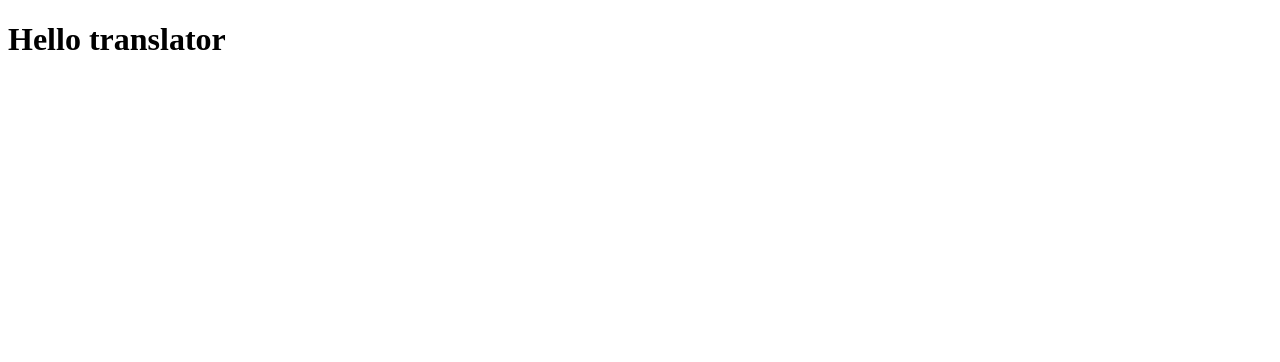
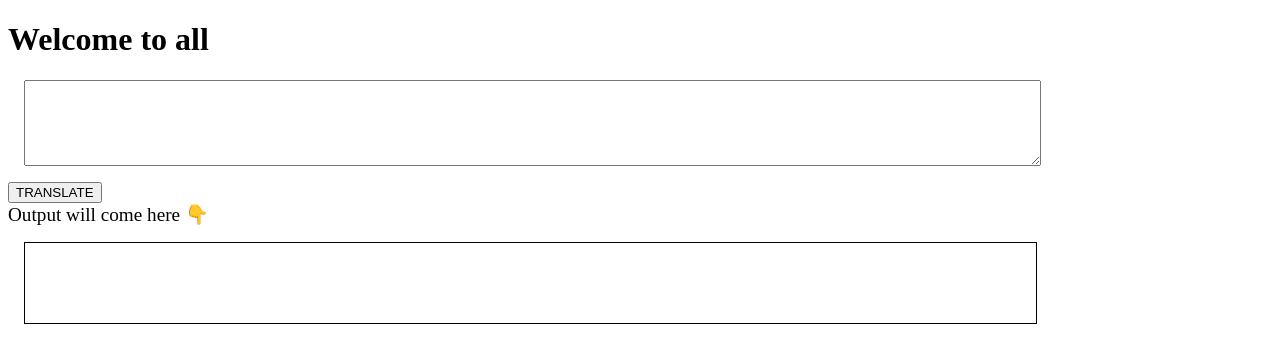
Before and after one commit to vinu-11/BANANA-SPEAK, a plain HTML site: page index.html in a window 1280 px wide. Drawn offline with Linux system fonts and the light colour scheme.

Commit message:
Added app.js file and created a textarea in the html page

```diff
--- /dev/null
+++ b/app.js
@@ -0,0 +1,8 @@
+var btnTranslate = document.querySelector("#btn-translate");
+var txtInput = document.querySelector("#txt-area");
+var outputDiv = document.querySelector("#output");
+
+function clickEventHandler(){
+    outputDiv.innerHTML = "jnjknjnxd" + txtInput.value;
+}
+btnTranslate.addEventListener("click", clickEventHandler);
--- a/index.html
+++ b/index.html
@@ -5,8 +5,33 @@
     <meta http-equiv="X-UA-Compatible" content="IE=edge">
     <meta name="viewport" content="width=device-width, initial-scale=1.0">
     <title>Banana Speak</title>
+    <style>
+        textarea{
+            width: 80%;
+            height: 10vh;
+            margin : 1rem;
+            display: block;
+            padding: 1rpm;
+        }
+        #output{
+            border: 1px solid black;
+            width: 80%;
+            height: 10vh;
+            margin : 1rem;
+            padding: 1rpm;
+        }
+    </style>
+
 </head>
 <body>
-    <h1> Hello translator</h1>
+    <h1> Welcome to all </h1>
+    <textarea id="txt-area"
+        placeholder="Enter the sentence in English that to be converted">
+    </textarea>
+    <button id="btn-translate">TRANSLATE</button>
+
+    <div style = "font-size: larger;"> Output will come here 👇</div>
+    <div id = "output"></div>
+    <script src = "app.js" type = "text/javascript "></script>
 </body>
 </html>
```
